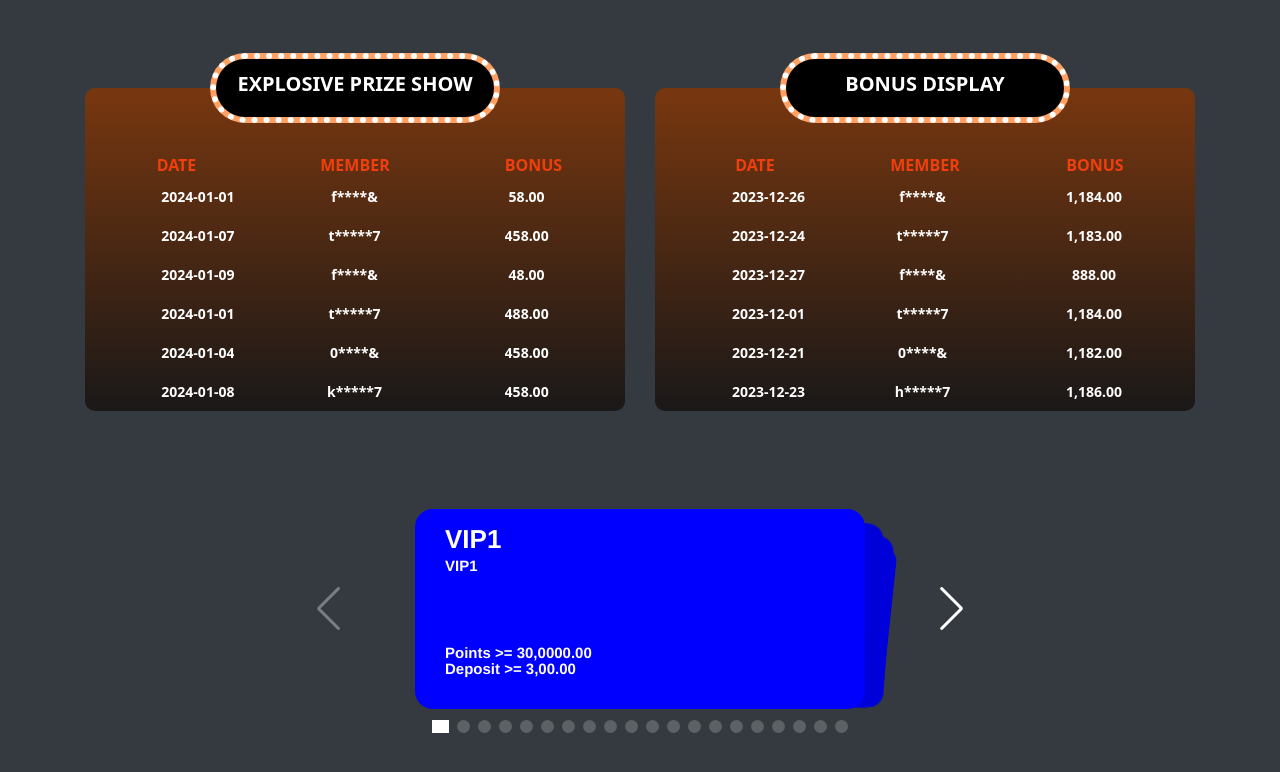
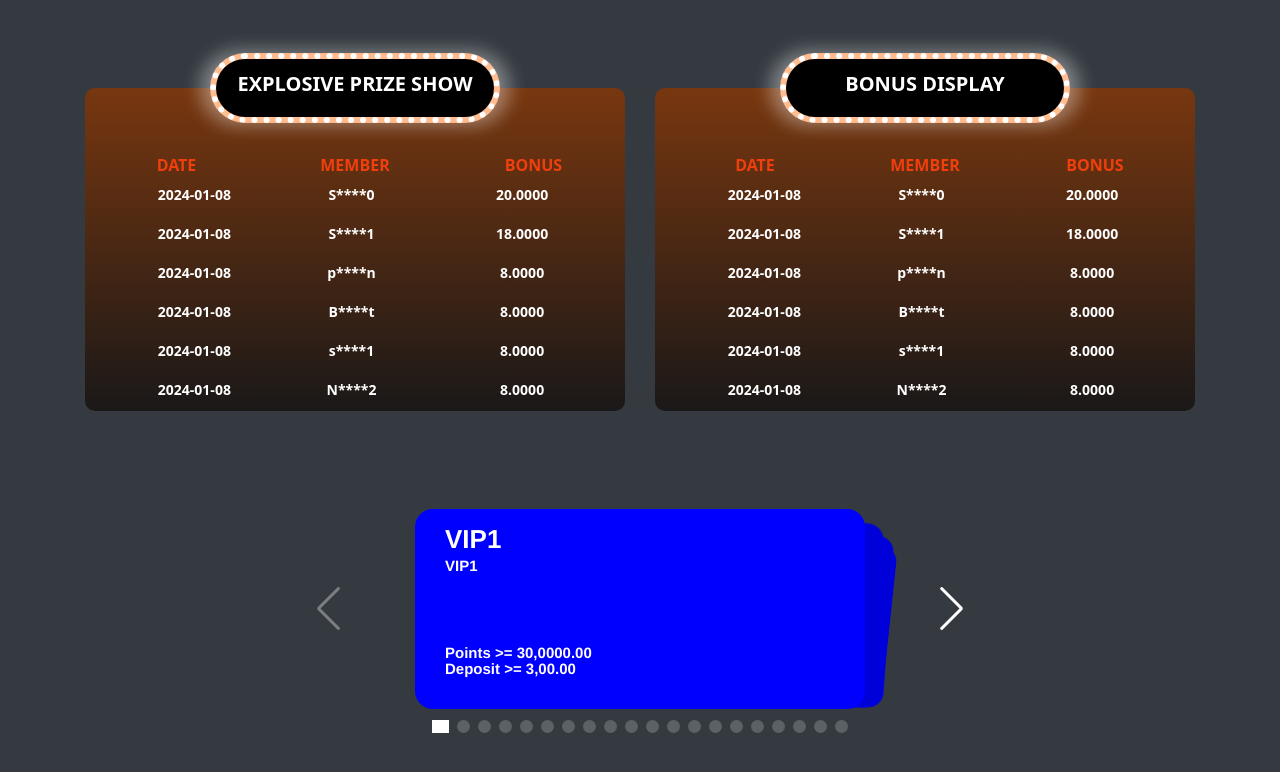
Before and after one commit to sauravbir07/Assignment1, a plain HTML site: page index.html in a window 1280 px wide. Drawn offline with nearby package versions, Linux system fonts and the light colour scheme.

Commit message:
Initial commit

```diff
--- a/index.html
+++ b/index.html
@@ -19,12 +19,11 @@
         <div class="row justify-content-center mt-5">
             <div class="col-lg-6 col-md-6 col-sm-12">
                 <div class="main-box">
-                    <!-- Rest of your HTML content -->
-                  <div class="top-bar1">
-                    <div class="top-bar">
-                        <h2>EXPLOSIVE PRIZE SHOW</h2>
+                    <div class="top-bar1">
+                        <div class="top-bar">
+                            <h2>EXPLOSIVE PRIZE SHOW</h2>
+                        </div>
                     </div>
-                  </div>
                     <div class="data-box">
                         <div style="display: flex;justify-content: space-between; margin-bottom: 10px;">
                             <div class="header">DATE</div>
@@ -35,52 +34,52 @@
                         <div style="display: flex; justify-content: space-around; ">
                             <div class="details">
 
-                                <li>2024-01-01</li>
-                                <li>2024-01-05</li>
-                                <li>2024-01-02</li>
-                                <li>2024-01-01</li>
-                                <li>2024-01-07</li>
-                                <li>2024-01-09</li>
-
-                                <li>2024-01-01</li>
-                                <li>2024-01-04</li>
-                                <li>2024-01-08</li>
-                                <li>2024-01-09</li>
-                                <li>2024-01-03</li>
-                                <li>2024-01-03</li>
+                                <li></li>
+                                <li></li>
+                                <li></li>
+                                <li></li>
+                                <li></li>
+                                <li></li>
+                                <li></li>
+                                <li></li>
+                                <li></li>
+                                <li></li>
+                                <li></li>
+                                <li></li>
+                                <li></li>
 
                             </div>
                             <div class="details member">
 
-                                <li>t*****7</li>
-                                <li>0****&</li>
-                                <li>k*****7</li>
-                                <li>f****&</li>
-                                <li>t*****7</li>
-                                <li>f****&</li>
-
-                                <li>t*****7</li>
-                                <li>0****&</li>
-                                <li>k*****7</li>
-                                <li>f****&</li>
-                                <li>t*****7</li>
-                                <li>f****&</li>
+                                <li></li>
+                                <li></li>
+                                <li></li>
+                                <li></li>
+                                <li></li>
+                                <li></li>
+                                <li></li>
+                                <li></li>
+                                <li></li>
+                                <li></li>
+                                <li></li>
+                                <li></li>
+                                <li></li>
                             </div>
                             <div class="details">
 
-                                <li>488.00</li>
-                                <li>48.00</li>
-                                <li>458.00</li>
-                                <li>58.00</li>
-                                <li>458.00</li>
-                                <li>48.00</li>
-
-                                <li>488.00</li>
-                                <li>458.00</li>
-                                <li>458.00</li>
-                                <li>458.00</li>
-                                <li>458.00</li>
-                                <li>458.00</li>
+                                <li></li>
+                                <li></li>
+                                <li></li>
+                                <li></li>
+                                <li></li>
+                                <li></li>
+                                <li></li>
+                                <li></li>
+                                <li></li>
+                                <li></li>
+                                <li></li>
+                                <li></li>
+                                <li></li>
                             </div>
                         </div>
                     </div>
@@ -88,7 +87,6 @@
             </div>
             <div class="col-lg-6 col-md-6 col-sm-12">
                 <div class="main-box">
-                    <!-- Rest of your HTML content -->
                     <div class="top-bar1">
                         <div class="top-bar">
                             <h2>BONUS DISPLAY</h2>
@@ -101,50 +99,51 @@
                             <div class="header">BONUS</div>
 
                         </div>
-                        <div style="display: flex; justify-content: space-around; align-items: center;">
+                        <div class="ddddd" style="display: flex; justify-content: space-around; align-items: center;">
                             <div class="details">
-                                <li>2023-12-01</li>
-                                <li>2023-12-21</li>
-                                <li>2023-12-23</li>
-                                <li>2023-12-26</li>
-                                <li>2023-12-24</li>
-                                <li>2023-12-27</li>
-
-                                <li>2023-12-01</li>
-                                <li>2023-12-21</li>
-                                <li>2023-12-23</li>
-                                <li>2023-12-26</li>
-                                <li>2023-12-24</li>
-                                <li>2023-12-279</li>
-
+                                <li></li>
+                                <li></li>
+                                <li></li>
+                                <li></li>
+                                <li></li>
+                                <li></li>
+                                <li></li>
+                                <li></li>
+                                <li></li>
+                                <li></li>
+                                <li></li>
+                                <li></li>
+                                <li></li>
                             </div>
                             <div class="details member">
-                                <li>t*****7</li>
-                                <li>0****&</li>
-                                <li>k*****7</li>
-                                <li>f****&</li>
-                                <li>t*****7</li>
-                                <li>f****&</li>
-                                <li>t*****7</li>
-                                <li>0****&</li>
-                                <li>h*****7</li>
-                                <li>y****&</li>
-                                <li>e*****7</li>
-                                <li>q****&</li>
+                                <li></li>
+                                <li></li>
+                                <li></li>
+                                <li></li>
+                                <li></li>
+                                <li></li>
+                                <li></li>
+                                <li></li>
+                                <li></li>
+                                <li></li>
+                                <li></li>
+                                <li></li>
+                                <li></li>
                             </div>
                             <div class="details">
-                                <li>1,188.00</li>
-                                <li>1,189.00</li>
-                                <li>1,186.00</li>
-                                <li>1,184.00</li>
-                                <li>1,183.00</li>
-                                <li>888.00</li>
-                                <li>1,184.00</li>
-                                <li>1,182.00</li>
-                                <li>1,186.00</li>
-                                <li>1,178.00</li>
-                                <li>1,180.00</li>
-                                <li>888.00</li>
+                                <li></li>
+                                <li></li>
+                                <li></li>
+                                <li></li>
+                                <li></li>
+                                <li></li>
+                                <li></li>
+                                <li></li>
+                                <li></li>
+                                <li></li>
+                                <li></li>
+                                <li></li>
+                                <li></li>
 
                             </div>
                         </div>
@@ -374,10 +373,107 @@
     <script src="https://cdn.jsdelivr.net/npm/@popperjs/core@2.11.6/dist/umd/popper.min.js"></script>
     <script src="https://stackpath.bootstrapcdn.com/bootstrap/4.5.2/js/bootstrap.min.js"></script>
     <script src="https://cdn.jsdelivr.net/npm/swiper@11/swiper-bundle.min.js"></script>
+
     <script>
 
+        var player_date = [
+            {
+                "username": "K****9",
+                "date": "2024-01-09",
+                "bonus_amount": "140.0000"
+            },
+            {
+                "username": "P****8",
+                "date": "2024-01-08",
+                "bonus_amount": "38.0000"
+            },
+            {
+                "username": "P****8",
+                "date": "2024-01-08",
+                "bonus_amount": "38.0000"
+            },
+            {
+                "username": "S****0",
+                "date": "2024-01-08",
+                "bonus_amount": "20.0000"
+            },
+            {
+                "username": "S****1",
+                "date": "2024-01-08",
+                "bonus_amount": "18.0000"
+            },
+            {
+                "username": "p****n",
+                "date": "2024-01-08",
+                "bonus_amount": "8.0000"
+            },
+            {
+                "username": "B****t",
+                "date": "2024-01-08",
+                "bonus_amount": "8.0000"
+            },
+            {
+                "username": "s****1",
+                "date": "2024-01-08",
+                "bonus_amount": "8.0000"
+            },
+            {
+                "username": "N****2",
+                "date": "2024-01-08",
+                "bonus_amount": "8.0000"
+            },
+            {
+                "username": "A****9",
+                "date": "2024-01-08",
+                "bonus_amount": "8.0000"
+            },
+            {
+                "username": "k****1",
+                "date": "2024-01-08",
+                "bonus_amount": "8.0000"
+            },
+            {
+                "username": "0****5",
+                "date": "2024-01-08",
+                "bonus_amount": "8.0000"
+            },
+            {
+                "username": "b****4",
+                "date": "2024-01-08",
+                "bonus_amount": "8.0000"
+            }
+        ];
 
+            var currentIndex = 0;
 
+            function updateDetails() {
+                var dataBoxes = document.querySelectorAll('.data-box, .data-box2');
+
+                dataBoxes.forEach(function (box) {
+                    var dateList = box.querySelectorAll('.details')[0].querySelectorAll('li');
+                    var memberList = box.querySelectorAll('.details.member')[0].querySelectorAll('li');
+                    var bonusList = box.querySelectorAll('.details')[2].querySelectorAll('li');
+
+                    dateList.forEach(function (li, index) {
+                        var dataIndex = (currentIndex + index) % player_date.length;
+
+                        li.textContent = player_date[dataIndex].date;
+                        memberList[index].textContent = player_date[dataIndex].username;
+                        bonusList[index].textContent = player_date[dataIndex].bonus_amount;
+                    });
+                });
+
+                currentIndex++;
+                if (currentIndex === player_date.length) {
+                    currentIndex = 0;
+                }
+            }
+            updateDetails();
+            setInterval(updateDetails,7000);
+
+    </script>
+
+    <script>
         var swiper = new Swiper(".mySwiper", {
             effect: "cards",
             grabCursor: true,
--- a/style.css
+++ b/style.css
@@ -1,35 +1,36 @@
 .main-box {
   height: auto;
-  /* Instead of fixed height */
+
   margin-top: 20px;
-  /* Reduced margin top for smaller screens */
+
   padding: 15px;
 }
 .dotted-border {
-  border: 1px dotted white; /* Define border style and color */
-  padding: 10px; /* Adjust padding if necessary */
+  border: 1px dotted white;
+  padding: 10px;
 }
+
 
 .top-bar {
   width: 100%;
 
-  /* Adjusted width */
+
   max-width: 280px;
-  /* Maximum width for smaller screens */
+
   margin: 0 auto;
-  /* Centered */
+
   position: static;
-  /* Removed absolute positioning */
+
   margin-bottom: 20px;
 }
 
 .data-box {
   flex-direction: column;
-  /* Adjusted direction for smaller screens */
+
   margin-top: 20px;
-  /* Reduced top margin */
+
   margin-bottom: 20px;
-  /* Reduced bottom margin */
+
 }
 
 .details {
@@ -37,23 +38,23 @@
   display: flex;
   flex-direction: column;
   justify-content: center;
-  /* Reduced gap */
+
 }
 
 .swiper {
   margin-top: 30px;
-  /* Adjusted margin top */
+
   max-width: 100%;
-  /* Full width for smaller screens */
-  /* Avoid horizontal scrolling */
+
+
 }
 
 .swiper-slide {
   padding: 15px;
-  /* Added padding */
+
 }
 
-/* Your existing styles... */
+
 .swiper-slide {
   display: flex;
   flex-direction: column;
@@ -128,7 +129,7 @@
   top: 5px;
   /* margin-bottom: 20px; */
 
-  background: linear-gradient(80deg, #ffa164,#ffa164);
+  background: linear-gradient(80deg, #ffa164, #ffa164);
   border-radius: 100px;
   border: 6px dotted white;
   z-index: 1;
@@ -147,7 +148,6 @@
   justify-content: center;
   align-items: center;
   display: flex;
-
 }
 
 .top-bar h2 {
@@ -376,15 +376,39 @@ body {
 }
 
 .member {
-  margin-left: -30px;
+  margin-left: -20px;
 }
 
 .details {
   overflow: hidden;
 
-  height: 220px;
+  max-height: 210px;
 }
-.details li {
+
+.details li:nth-child(1n) {
+  animation: moveUp 1s infinite linear;
+  animation-duration: 3s;
+}
+
+@keyframes moveUp {
+  0% {
+    transform: translateY(90%);
+
+  }
+
+  80% {
+    transform: translateY(90%);
+  }
+
+  100% {
+    transform: translateY(-100%);
+  }
+}
+
+
+/* Add similar styles for more list items */
+
+/* .details li {
   animation: moveUp 1.5s infinite;
 }
 
@@ -395,4 +419,41 @@ body {
   100% {
     transform: translateY(-100%);
   }
+} */
+@keyframes zoomInOut {
+  0% {
+    box-shadow: 0 0 10px 0 rgba(255, 255, 255, 0.5);
+    transform: scale(1);
   }
+  50% {
+    box-shadow: 0 0 20px 10px rgba(255, 255, 255, 0.3);
+    transform: scale(1.1);
+  }
+  100% {
+    box-shadow: 0 0 10px 0 rgba(255, 255, 255, 0.5);
+    transform: scale(1);
+  }
+}
+
+
+
+.top-bar::before {
+  content: '';
+  position: absolute;
+  transform: translate(-50%, -50%);
+  border-radius: 50%;
+  background: rgba(255, 255, 255, 0.3);
+  animation: zoomInOut 3s linear infinite;
+  z-index: -1;
+  width: 278px;
+  position: absolute;
+  height: 58px;
+  top: 0px;
+  margin-bottom: 20px;
+  font-size: 12px;
+  /* text-align: center; */
+  border-radius: 100px;
+  justify-content: center;
+  align-items: center;
+  display: flex;
+}
```
Lines whose indentation alone changed are shown as unchanged.
